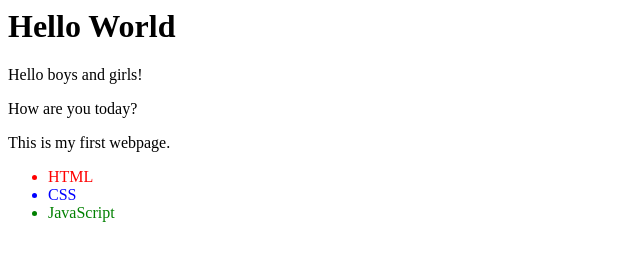
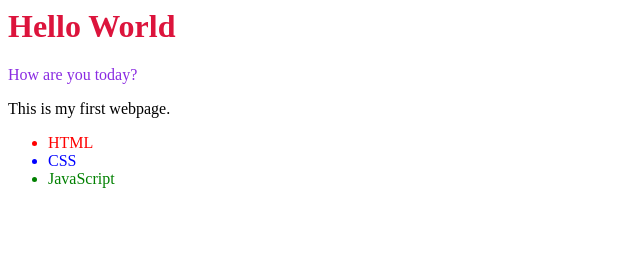
Before and after one commit to Wolf21420/1312, a plain HTML site: page index.html in a window 1280 px wide. Shown: the whole page, without its empty margins (0-640 px from the left). Drawn offline with Linux system fonts and the light colour scheme.

Commit message:
Paragraph Removed

```diff
--- a/index.html
+++ b/index.html
@@ -4,9 +4,8 @@
 	</head>
 
 	<body>
-		<h1>Hello World</h1>
-		<p>Hello boys and girls!</p>
-		<p>How are you today?</p>
+		<h1 style="color: crimson;">Hello World</h1>
+		<p style="color: blueviolet;">How are you today?</p>
 		<p>This is my first webpage.</p>
 			<ul>
 		<li style="color:red;">HTML</li>
```
Also changed, not shown: New Text Document.txt (added).
